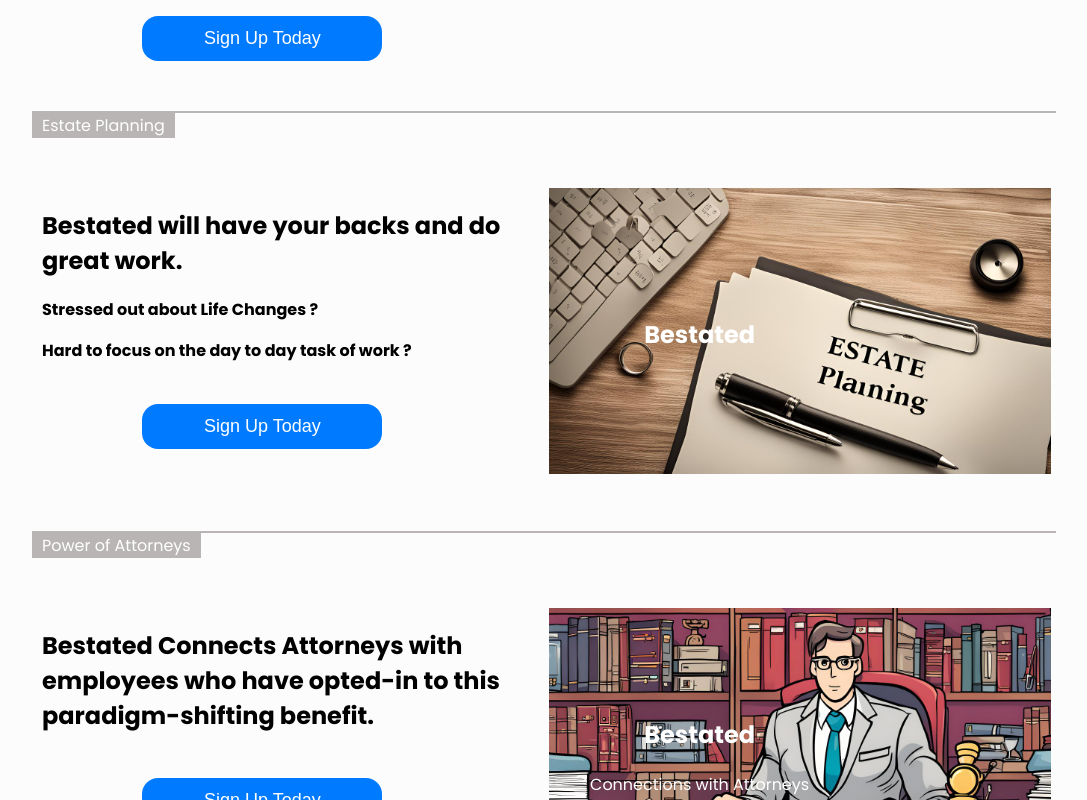
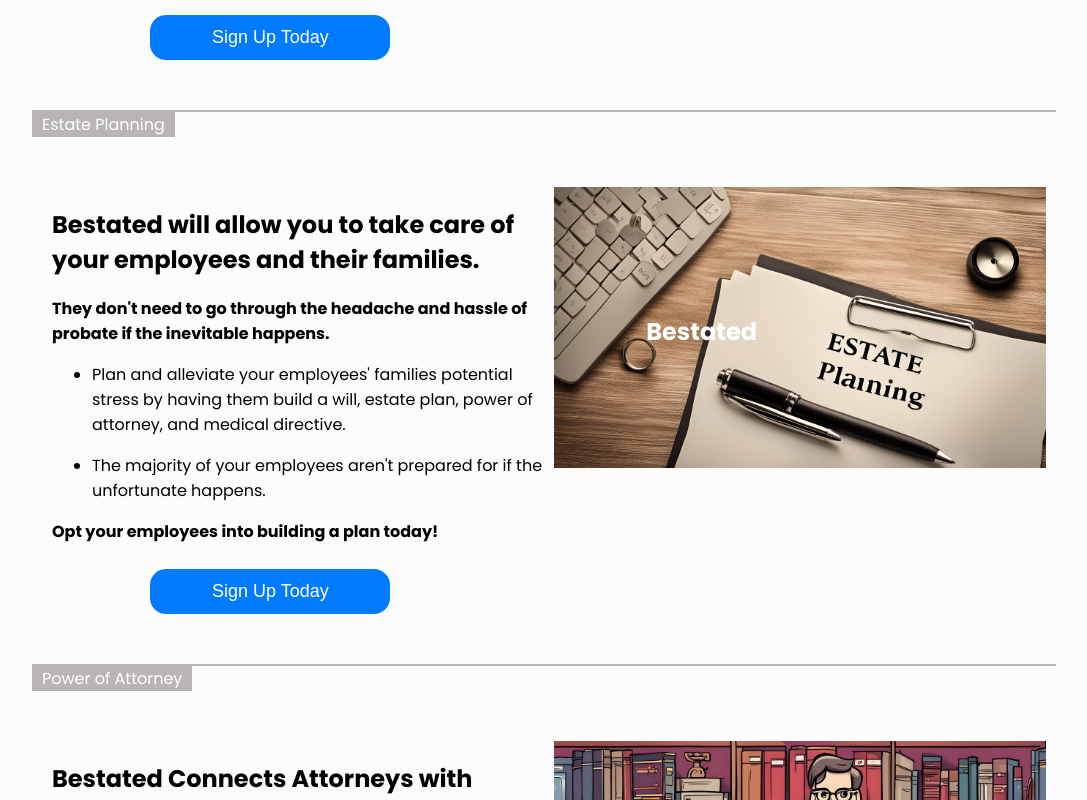
Before and after one commit to chenathy/benefit-estated, a React (Create React App) app: page / in a window 1280 px wide. Shown: the part 1300-2100 px from the top of the page, without its empty margins (96-1183 px from the left). Built offline with nearby package versions, Linux system fonts and the light colour scheme.

Commit message:
Update Home Page (9)

```diff
--- a/src/MainPage/ForComponent.css
+++ b/src/MainPage/ForComponent.css
@@ -132,7 +132,7 @@
 .Home .display {
     display: flex;
     justify-content: center;
-    padding: 50px 5px;
+    padding: 50px 10px;
     text-align: left;
     border-bottom: 2px solid rgb(185, 181, 181);
 }
@@ -140,7 +140,7 @@
 .Home .text-column {
     flex: 1;
     max-width: 50%;
-    padding: 0 5px;
+    padding: 0 10px;
 }
 
 .Home .img-column {
--- a/src/MainPage/Home/index.js
+++ b/src/MainPage/Home/index.js
@@ -90,9 +90,17 @@
                     <div className="display">
                         <Col xs={12} className="text-column">
                             <div>
-                                <h2>Bestated will have your backs and do great work.</h2>
-                                <p><b>Stressed out about Life Changes ?</b></p>
-                                <p><b>Hard to focus on the day to day task of work ?</b></p>
+                                <h2>Bestated will allow you to take care of your employees and their families.</h2>
+                                <b>They don't need to go through the headache and hassle of probate if the inevitable happens. </b>
+                                <ul>
+                                    <li>
+                                        <p>Plan and alleviate your employees' families potential stress by having them build a will, estate plan, power of attorney, and medical directive.</p>
+                                    </li>
+                                    <li>
+                                        <p>The majority of your employees aren't prepared for if the unfortunate happens.</p>
+                                    </li>
+                                </ul>
+                                <b>Opt your employees into building a plan today!</b>
                             </div>
                             <Button
                                 onClick={() => navigate("/contactUs")}
@@ -115,7 +123,7 @@
                     </div>
 
 
-                    <span className="section-name">Power of Attorneys</span>
+                    <span className="section-name">Power of Attorney</span>
                     <div className="display">
                         <Col xs={12} className="text-column">
                             <div>
```
